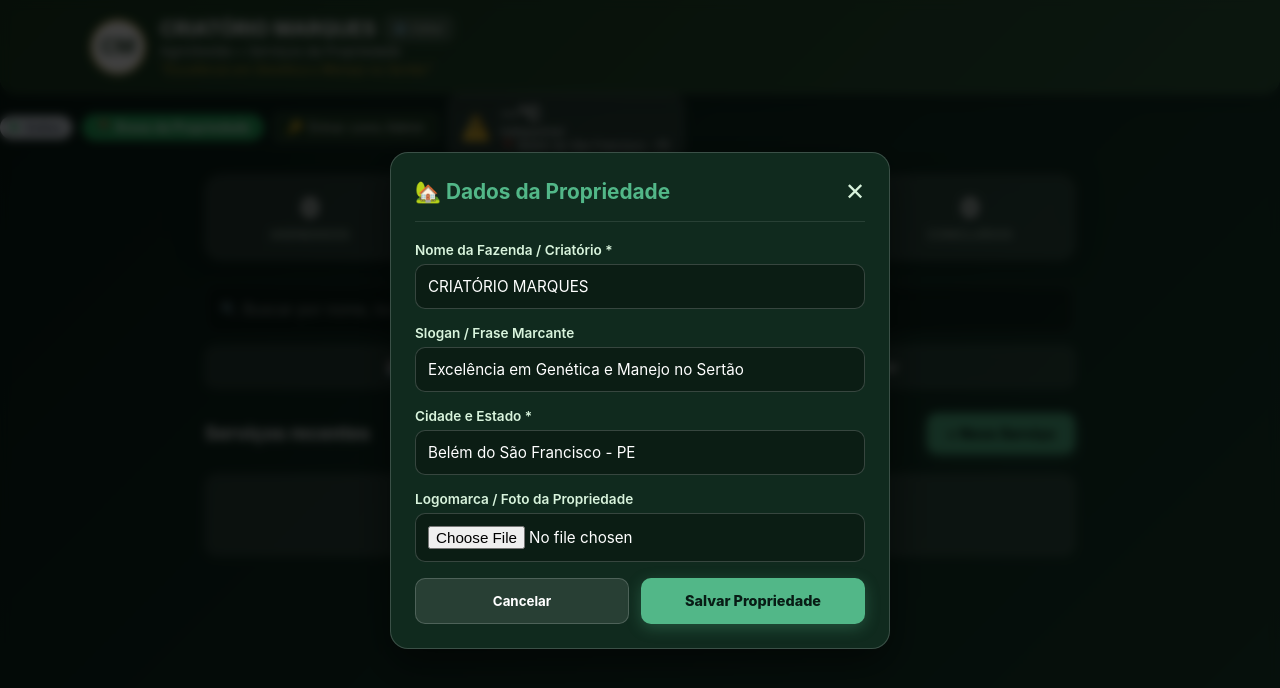
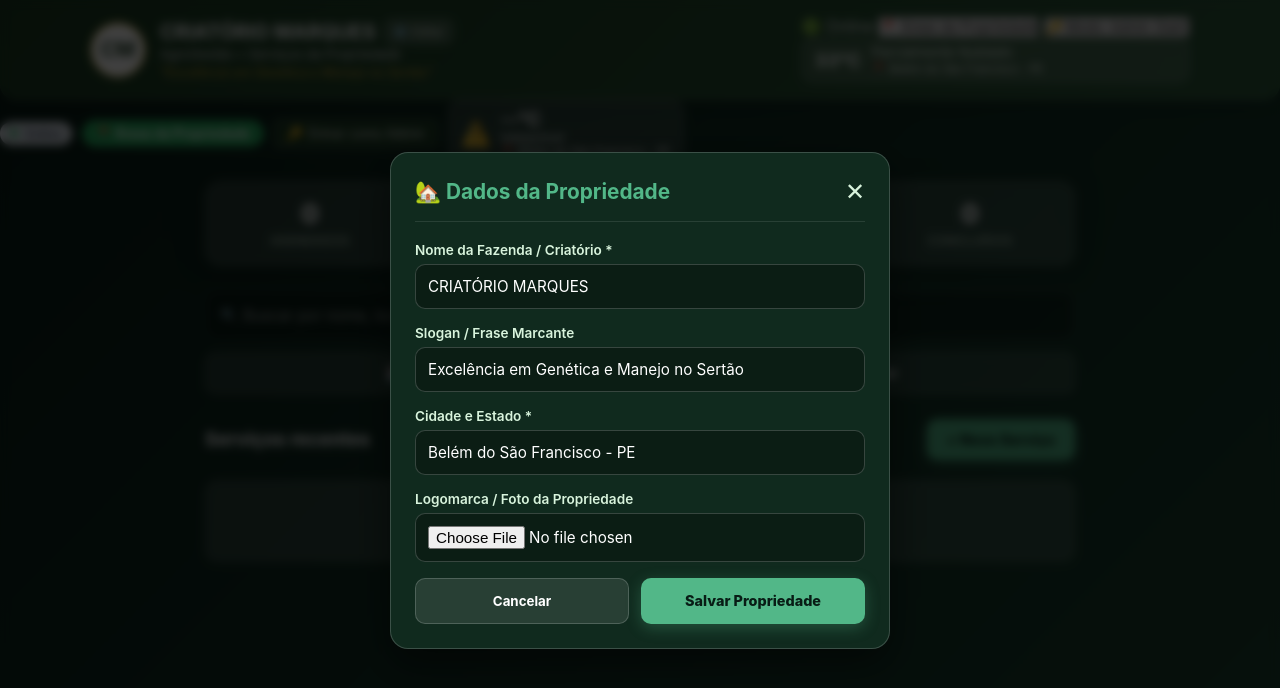
Before and after one commit to romar104-hub/Sistema-de-Gerenciamento-de-Servicos, a plain HTML site: page index.html in a window 1280 px wide. Drawn offline with Linux system fonts and the light colour scheme; no server answers.

Commit message:
Update index.html

```diff
--- a/index.html
+++ b/index.html
@@ -87,6 +87,23 @@
         </div>
         <h2>AgroGestão • Serviços da Propriedade</h2>
         <div class="brand-slogan" id="header-slogan">"Excelência em Genética e Manejo no Sertão"</div>
+      </div>
+    </div>
+
+    <!-- INFORMATIVOS CENTRALIZADOS (STATUS, BOTOES E CLIMA) -->
+    <div class="header-widgets">
+      <div class="status-pills">
+        <span class="pill-online">🟢 Online</span>
+        <button class="btn-pill">📍 Áreas da Propriedade</button>
+        <button class="btn-pill">🔑 Modo: Admin (Sair)</button>
+      </div>
+
+      <div class="weather-card">
+        <div class="weather-temp">33°C</div>
+        <div>
+          <div>Parcialmente Nublado</div>
+          <small>📍 Belém do São Francisco - PE</small>
+        </div>
       </div>
     </div>
 
```
